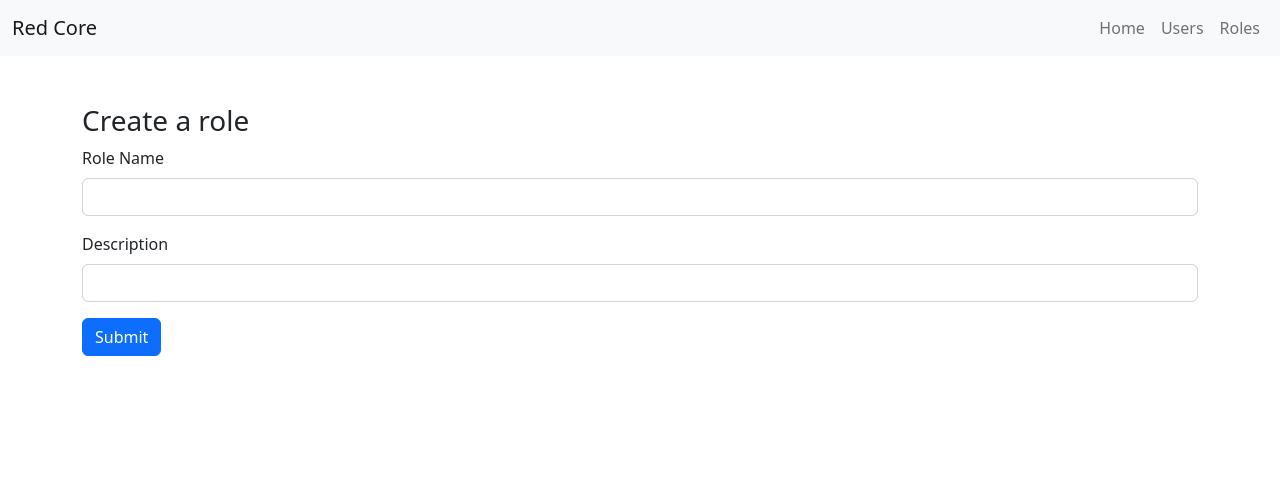
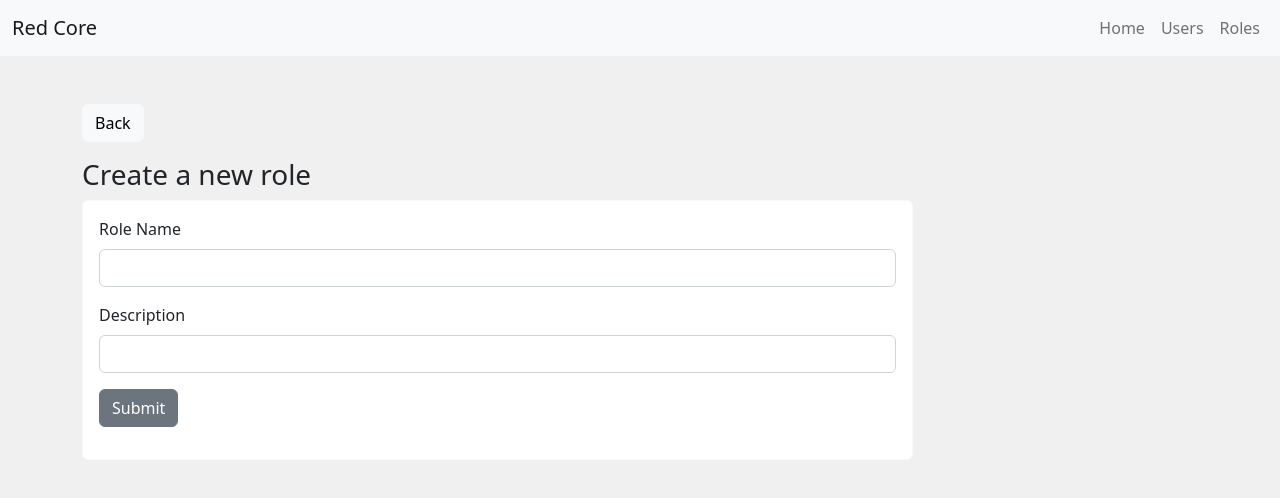
Before and after one commit to fmarccus/red-core, a Vue app in the folder vue-redcore/: page /roles/create in a window 1280 px wide. Shown: the top 498 px of the page. Built offline with nearby package versions, Linux system fonts and the light colour scheme.

Commit message:
changed colors

```diff
--- a/vue-redcore/index.html
+++ b/vue-redcore/index.html
@@ -4,10 +4,10 @@
     <meta charset="UTF-8">
     <link rel="icon" href="/favicon.ico">
     <meta name="viewport" content="width=device-width, initial-scale=1.0">
-    <title>Vite App</title>
+    <title>Red Core</title>
     <link href="https://cdn.jsdelivr.net/npm/bootstrap@5.2.3/dist/css/bootstrap.min.css" rel="stylesheet" integrity="sha384-rbsA2VBKQhggwzxH7pPCaAqO46MgnOM80zW1RWuH61DGLwZJEdK2Kadq2F9CUG65" crossorigin="anonymous">
   </head>
-  <body>
+  <body style="background-color: #f0f0f0;">
     <div id="app"></div>
     <script src="https://cdn.jsdelivr.net/npm/@popperjs/core@2.11.6/dist/umd/popper.min.js" integrity="sha384-oBqDVmMz9ATKxIep9tiCxS/Z9fNfEXiDAYTujMAeBAsjFuCZSmKbSSUnQlmh/jp3" crossorigin="anonymous"></script>
 <script src="https://cdn.jsdelivr.net/npm/bootstrap@5.2.3/dist/js/bootstrap.min.js" integrity="sha384-cuYeSxntonz0PPNlHhBs68uyIAVpIIOZZ5JqeqvYYIcEL727kskC66kF92t6Xl2V" crossorigin="anonymous"></script>
--- a/vue-redcore/src/App.vue
+++ b/vue-redcore/src/App.vue
@@ -4,7 +4,7 @@ import { RouterLink, RouterView } from 'vue-router'
 </script>
 
 <template>
-  <nav class="navbar navbar-expand-lg bg-light">
+  <nav class="navbar navbar-expand-lg bg-light navbar-light">
     <div class="container-fluid">
       <a class="navbar-brand" href="/">Red Core</a>
       <button class="navbar-toggler" type="button" data-bs-toggle="collapse" data-bs-target="#navbarNav"
--- a/vue-redcore/src/views/roles/RoleCreate.vue
+++ b/vue-redcore/src/views/roles/RoleCreate.vue
@@ -11,7 +11,12 @@ const form = reactive({
 
 <template>
     <div class="container mt-5">
-        <h3>Create a role</h3>
+        <RouterLink :to="{ name: 'RoleIndex' }" class="btn btn-light mb-3">Back</RouterLink>
+        <h3>Create a new role</h3>
+        <div class="row">
+            <div class="col-sm-9">
+                <div class="card border-light">
+                    <div class="card-body">
                         <form @submit.prevent="storeRole(form)">
                             <div class="mb-3">
                                 <label for="" class="form-label">Role Name</label>
@@ -28,8 +33,12 @@ const form = reactive({
                                 </div>
                             </div>
                             <div class="mb-3">
-                <button type="submit" class="btn btn-primary">Submit</button>
+                                <button type="submit" class="btn btn-secondary">Submit</button>
                             </div>
                         </form>
                     </div>
+                </div>
+            </div>
+        </div>
+    </div>
 </template>
--- a/vue-redcore/src/views/roles/RoleEdit.vue
+++ b/vue-redcore/src/views/roles/RoleEdit.vue
@@ -14,7 +14,12 @@ onMounted(() => showRole(props.id));
 
 <template>
     <div class="container mt-5">
-        <h3>Edit a role</h3>
+        <RouterLink :to="{ name: 'RoleIndex' }" class="btn btn-light mb-3">Back</RouterLink>
+        <h3>Edit role</h3>
+        <div class="row">
+            <div class="col-sm-9">
+                <div class="card border-light">
+                    <div class="card-body">
                         <form @submit.prevent="updateRole($route.params.id)">
                             <div class="mb-3">
                                 <label for="" class="form-label">Role Name</label>
@@ -31,8 +36,14 @@ onMounted(() => showRole(props.id));
                                 </div>
                             </div>
                             <div class="mb-3">
-                <button type="submit" class="btn btn-primary">Submit</button>
+                                <button type="submit" class="btn btn-secondary">Save changes</button>
                             </div>
                         </form>
                     </div>
+                </div>
+            </div>
+        </div>
+
+
+    </div>
 </template>
--- a/vue-redcore/src/views/roles/RoleIndex.vue
+++ b/vue-redcore/src/views/roles/RoleIndex.vue
@@ -9,10 +9,13 @@ onMounted(() => indexRoles());
 <template>
     <div class="container mt-5">
         <h3>Roles</h3>
-        <RouterLink class="btn btn-primary mb-3" :to="{ name: 'RoleCreate' }"> Create a new role </RouterLink>
+        <div class="text-end">
+            <RouterLink class="btn btn-secondary mb-3" :to="{ name: 'RoleCreate' }"> Create a new role
+            </RouterLink>
+        </div>
         <div class="table-responsive">
-            <table class="table table-bordered table-striped">
-                <thead>
+            <table class="table table-lg table-striped text-center">
+                <thead class="bg-light text-dark ">
                     <tr>
                         <th>ID</th>
                         <th>Name</th>
@@ -27,12 +30,22 @@ onMounted(() => indexRoles());
                         <td>{{ role.role_name }}</td>
                         <td>{{ role.description }}</td>
                         <td>{{ role.assoc_user }}</td>
-                        <td><RouterLink class="btn btn-success" :to="{name: 'RoleEdit', params: {id: role.id}}" > Edit</RouterLink></td>
-                        <td><button @click="destroyRole(role.id)" class="btn btn-danger"> Delete</button></td>
-
+                        <td>
+                            <RouterLink class="text-primary fw-bold"
+                                :to="{ name: 'RoleEdit', params: { id: role.id } }">
+                                Edit
+                            </RouterLink>
+                        </td>
+                        <td><a @click="destroyRole(role.id)" class="text-danger fw-bold"> Delete</a></td>
                     </tr>
                 </tbody>
             </table>
         </div>
     </div>
 </template>
+  <!-- <div class="mb-3">
+    <label for="" class="form-label">City</label>
+    <select class="form-select" name="" id="">
+        <option v-for="role in roles" :value="role.id"> {{ role.role_name }}</option>
+    </select>
+</div> -->
```
Lines whose indentation alone changed are shown as unchanged.
